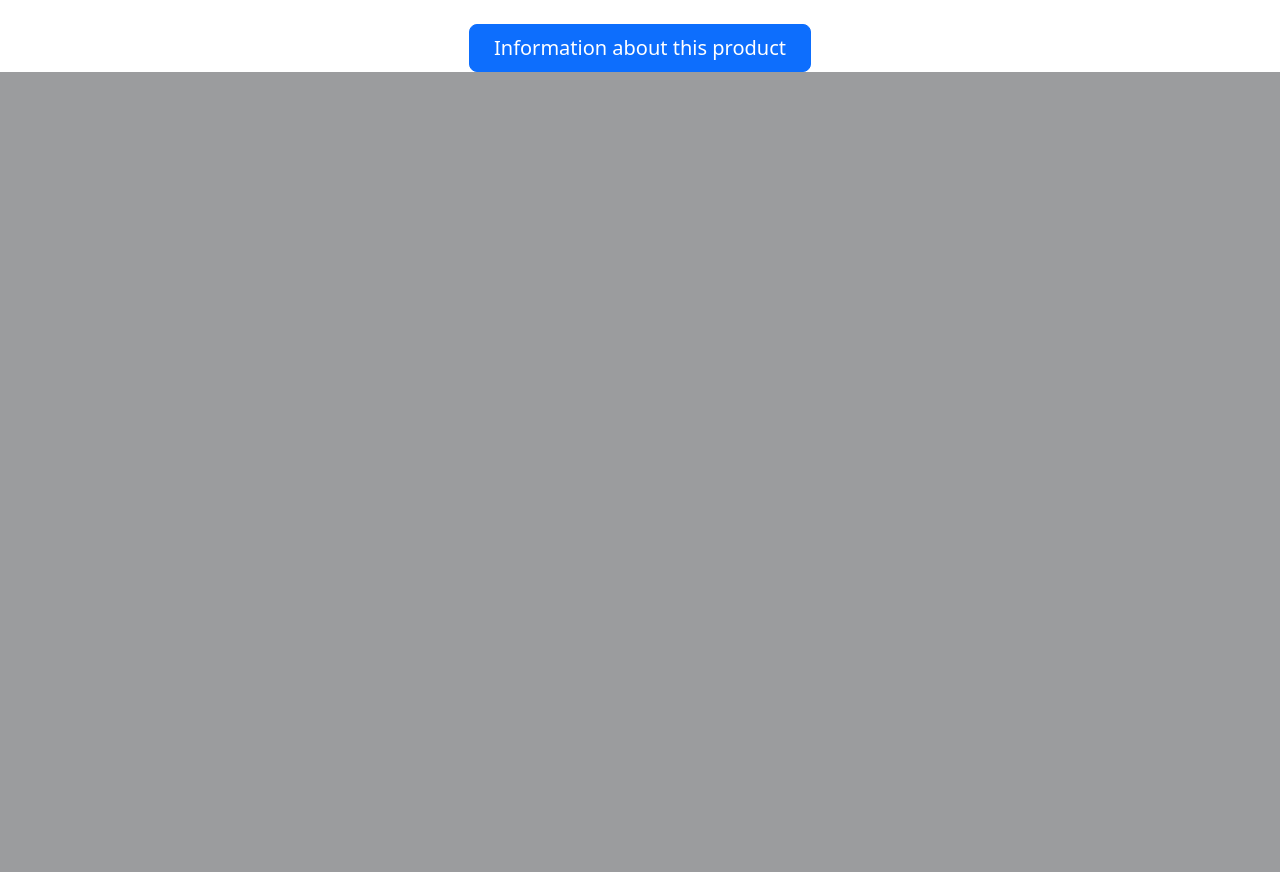
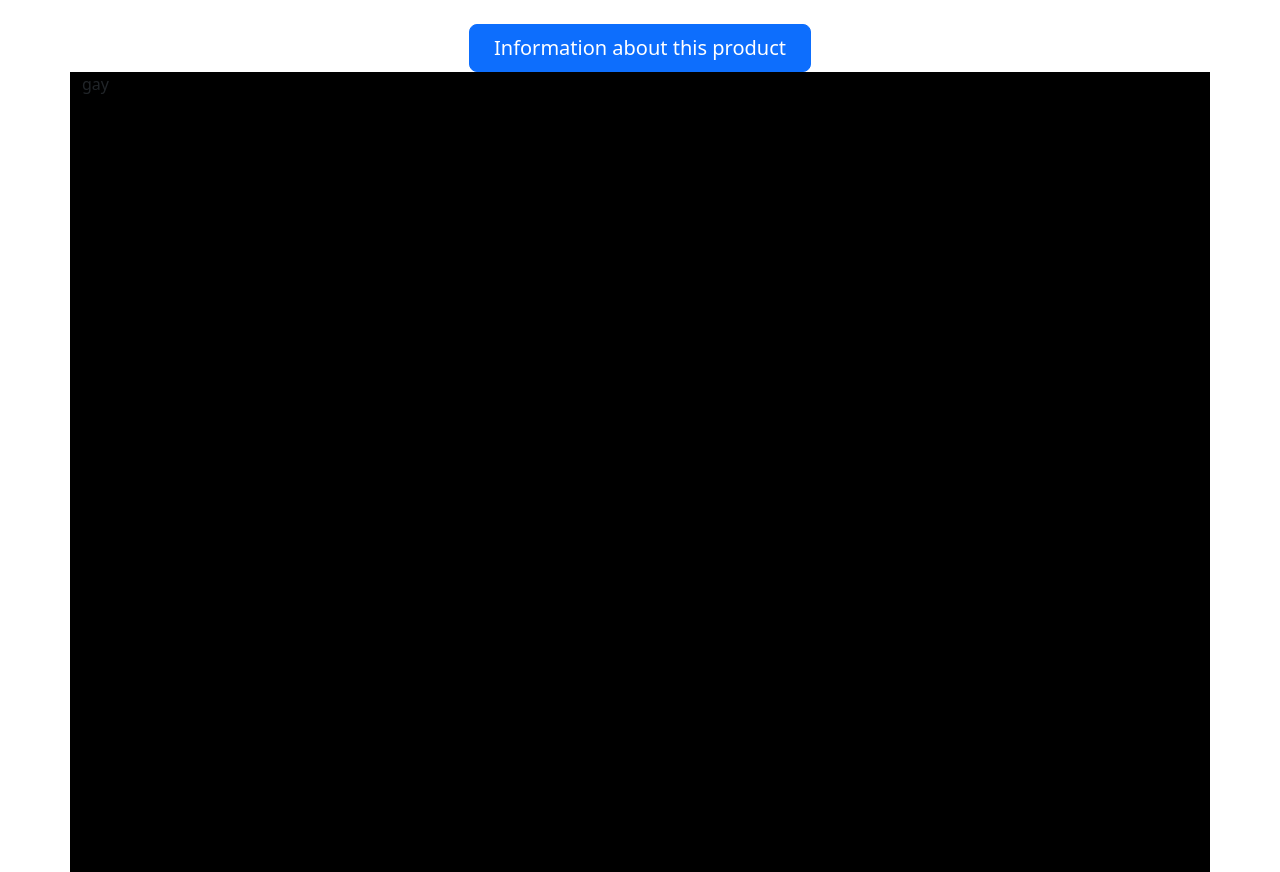
Before and after one commit to 104148/marktplaatsD1C, a PHP site: page / in a window 1280 px wide. Shown: the part 1006-1878 px from the top of the page. Before the commit the page ends 1078 px from the top, so only its background shows below. Run offline with PHP 8.4, Linux system fonts and the light colour scheme.

```diff
--- a/index.html
+++ b/index.html
@@ -59,7 +59,7 @@
           </div>
     </header>
 <div class="container">
-
+ gay
 </div>
 
     <section></section>
--- a/style.css
+++ b/style.css
@@ -7,5 +7,7 @@ body{
 }
 
 .container{
-display: grid;
+background: black;
+width: 100%;
+height: 100vh;
 }
```
